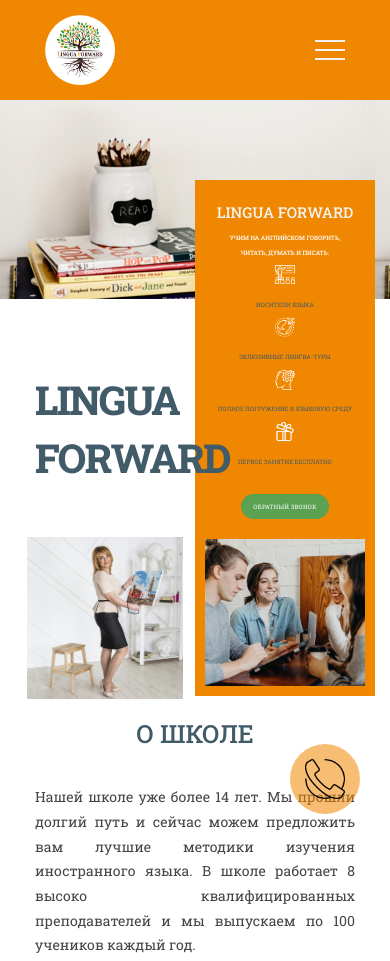
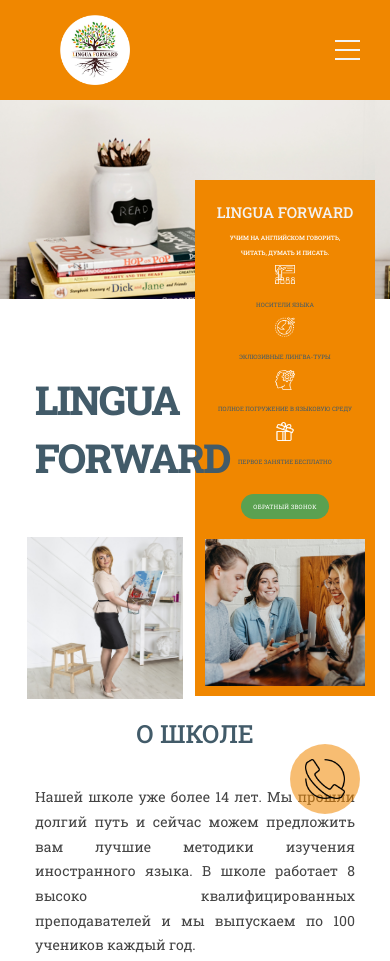
Before and after one commit to jellyjul/ENGLISH_SCHOOL, a plain HTML site: page main.html in a window 390 px wide. Shown: the top 961 px of the page. Drawn offline with nearby package versions, Linux system fonts and the light colour scheme; files whose address does not match are found by name.

Commit message:
корректировка бургера

```diff
--- a/assets/style/styleHeader/styleHeader.scss
+++ b/assets/style/styleHeader/styleHeader.scss
@@ -130,7 +130,7 @@
     &__body {
       justify-content: space-around;
       min-height: 100px;
-      padding: 0px;
+      padding: 15px;
     }
     &__logo {
       display: none;
@@ -155,7 +155,7 @@
       height: 20px;
       position: relative;
       z-index: 5;
-      margin-right: 30px;
+      margin: 0 auto;
       padding-right: 20px;
       span {
         position: absolute;
@@ -230,7 +230,8 @@
     }
   }
 }
-@media (max-width: 585px) {
+
+@media (max-width: 630px) {
   .header {
     &__menu {
       background: url("../../images/imagesHeader/400.jpg");
@@ -271,8 +272,5 @@
         margin: 0px 0px 15px 0px;
       }
     }
-    &__burger {
-      padding-right: 30px;
-    }
   }
 }
--- a/main.html
+++ b/main.html
@@ -56,7 +56,7 @@
       </div>
   </header>
     <main class="wrapper">
-      <div class="floating-button">
+      <div class="floating-button container">
         <a href="#popup"
           ><img src="./assets/images/imagesMain/tell.png" alt=""
         /></a>
```
Also changed, not shown: assets/style/styleFooter/styleFooter.scss (indentation only), assets/style/styleHeader/styleHeader.css, assets/style/styleMain/styleMain.css, 3 other files.
